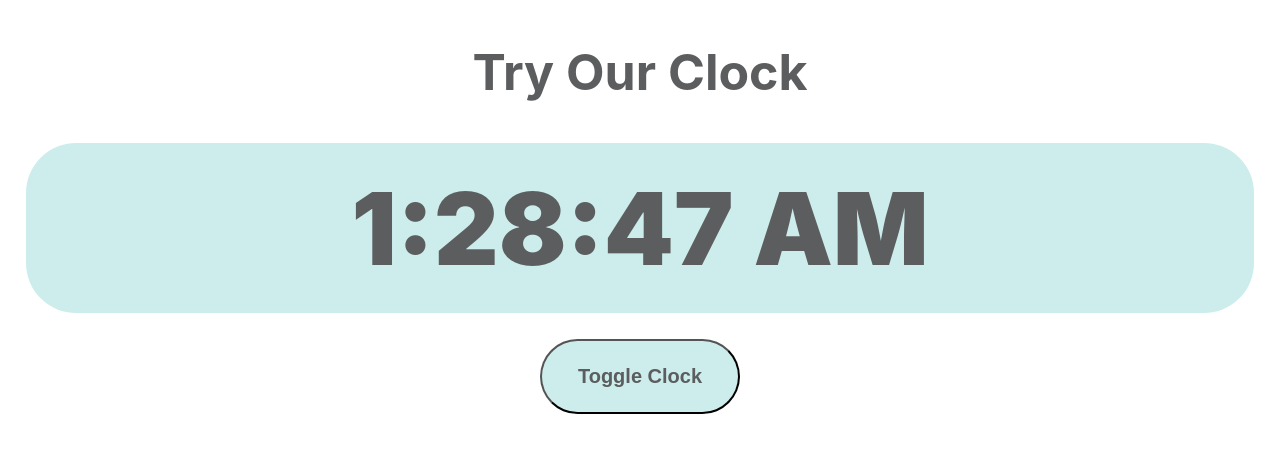
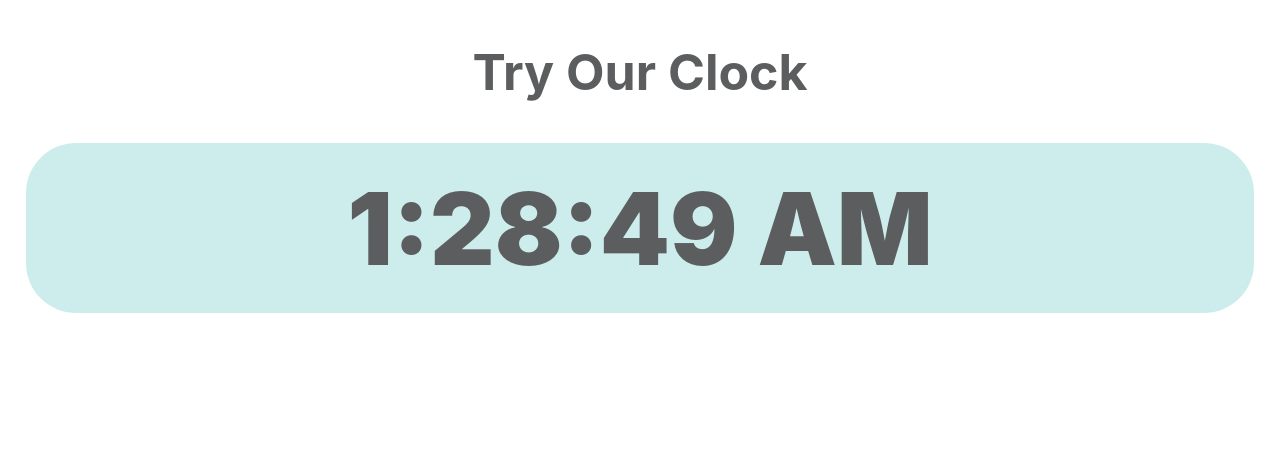
Before and after one commit to bsihame/Clock-with-React, a React (Create React App) app in the folder clock-app/: page / in a window 1280 px wide. Shown: the top 452 px of the page. Built offline with nearby package versions, Linux system fonts and the light colour scheme.

Commit message:
app without toggle button

```diff
--- a/clock-app/src/App.js
+++ b/clock-app/src/App.js
@@ -4,17 +4,17 @@ import Clock from "./components/Clock";
 
 class App extends React.Component {
 	state = { showClock: true };
-	handleToggle = () => {
-		this.setState((prevState) => ({
-			showClock: !prevState.showClock,
-		}));
-	};
+	// handleToggle = () => {
+	// 	this.setState((prevState) => ({
+	// 		showClock: !prevState.showClock,
+	// 	}));
+	// };
 	render() {
 		return (
 			<div className="App">
 				<h2>Try Our Clock</h2>
 				<div className="clock">{this.state.showClock ? <Clock /> : null}</div>
-				<button onClick={this.handleToggle}>Toggle Clock</button>
+				{/* <button onClick={this.handleToggle}>Toggle Clock</button> */}
 			</div>
 		);
 	}
```
